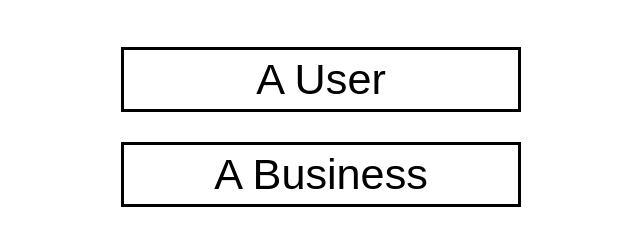
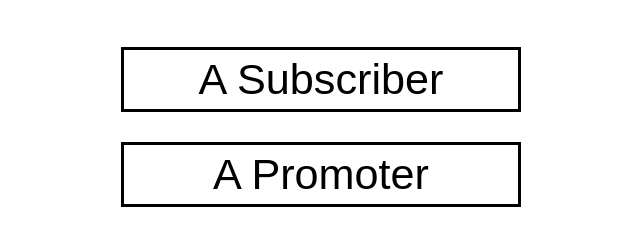
Before and after one commit to SERVSEC-NaN/Rewards-UI, a Gatsby site: page /choose in a window 1280 px wide. Shown: the part 324-570 px from the top of the page, without its empty margins (319-959 px from the left). Built offline with nearby package versions, Linux system fonts and the light colour scheme; Gatsby itself is replaced by a stand-in of ours; a web font is replaced by a local one.

Commit message:
Update choose.js

```diff
--- a/src/pages/choose.js
+++ b/src/pages/choose.js
@@ -5,8 +5,8 @@ import Layout from "../components/layout"
 const Choose = () => (
     <Layout>
         <h1 className={styles.question}>Are you?</h1>
-        <button className={styles.button}>A User</button>
-        <button className={styles.button}>A Business</button>
+        <button className={styles.button}>A Subscriber</button>
+        <button className={styles.button}>A Promoter</button>
     </Layout>
 )
 
```
